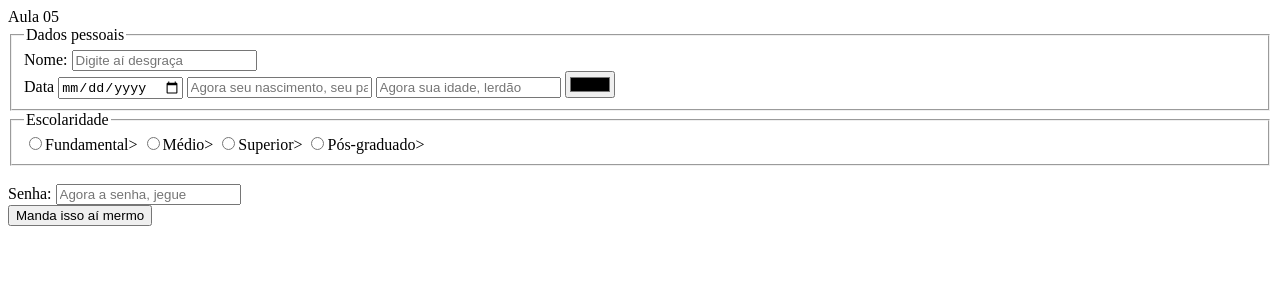
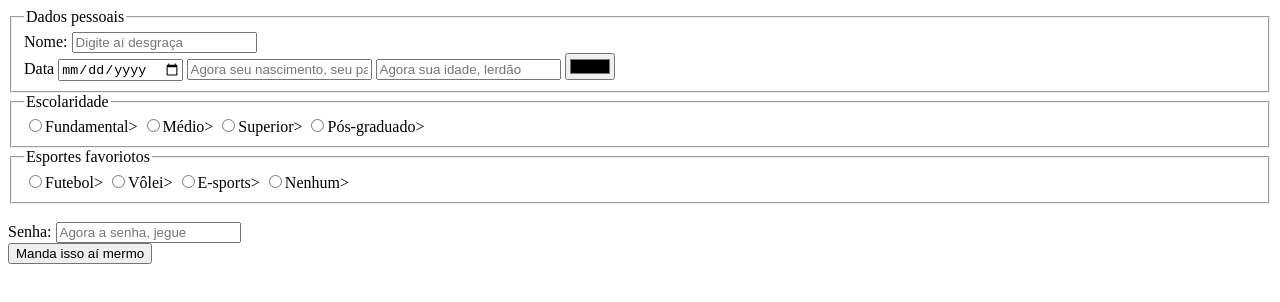
Before and after one commit to bk2564/aulinha, a plain HTML site: page index.html in a window 1280 px wide. Drawn offline with Linux system fonts and the light colour scheme.

Commit message:
ajdhsjsa

```diff
--- a/index.html
+++ b/index.html
@@ -1,12 +1,9 @@
-
-<!doctype html>
-<html>
+<!DOCTYPE html>
+<html lang="en">
 <head>
-        <meta charset="utf-8">
+    <meta charset="UTF-8">
     <meta name="viewport" content="width=device-width, initial-scale=1.0">
-        <link rel="stylesheet" href="estilo1.css">
-        <meta name="vie"
-        <title>Aula 05</title>
+    <title>Document</title>
 </head>
 <body>
             <form method="get">
@@ -49,6 +46,21 @@
                 <input name = "escolaridade"
                 type = "radio" value = "pós">Pós-graduado>
             </fieldset>
+            <fieldset>
+                <legend>Esportes favoriotos</legend>
+                <input name = "esporte"
+                type = "radio" value = "futebol">Futebol>
+
+                <input name = "esporte"
+                type = "radio" value = "vôlei">Vôlei>
+
+                <input name = "esporte"
+                type = "radio" value = "e-sports">E-sports>
+
+                <input name = "esporte"
+                type = "radio" value = "nenhum">Nenhum>
+            </fieldset>
+
 
             <br>
             <label for ="senha">Senha: </label>
```
Lines whose indentation alone changed are shown as unchanged.
